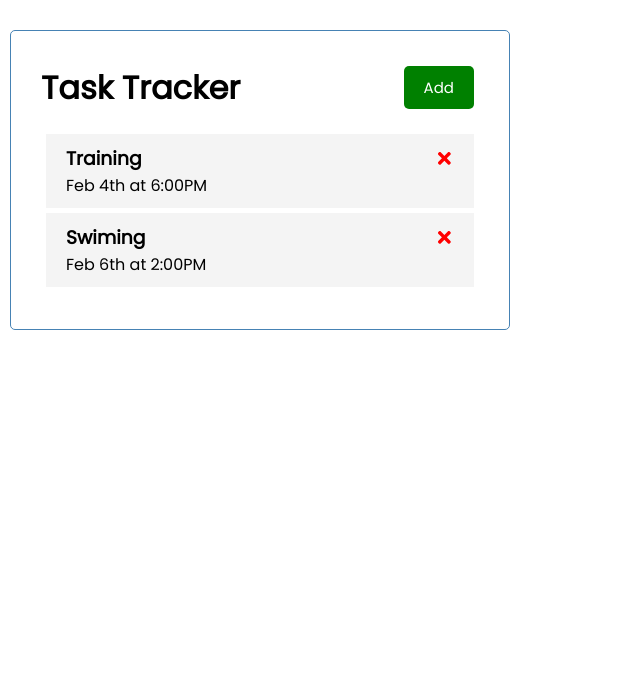
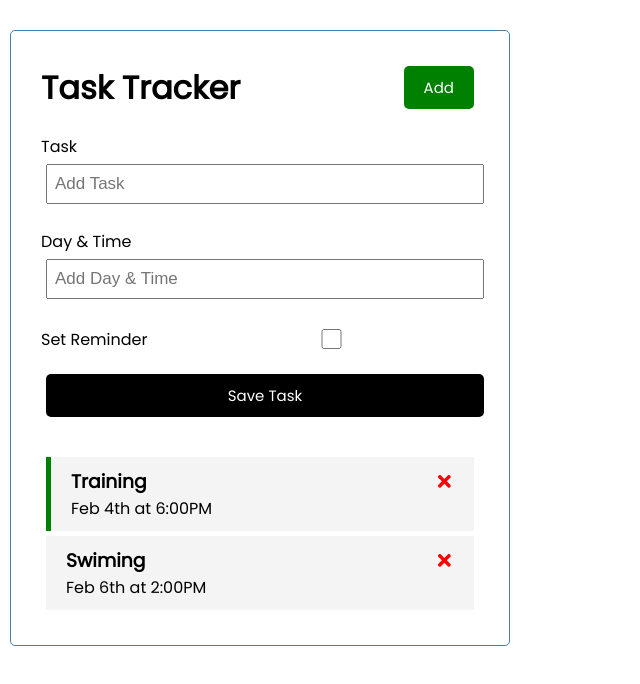
Before and after one commit to rami4625/react_task_tracker, a React (Create React App) app: page / in a window 1280 px wide. Shown: the top 684 px of the page, without its empty margins (0-640 px from the left). Built offline with nearby package versions, Linux system fonts and the light colour scheme.

Commit message:
New Update

```diff
--- a/src/App.js
+++ b/src/App.js
@@ -1,6 +1,7 @@
 import { useState } from 'react';
 import Header from './components/Header';
 import Tasks from './components/Tasks';
+import AddTask from './components/AddTask';
 
 function App() {
   const [tasksState, setTasks] = useState([
@@ -16,18 +17,34 @@
       day: 'Feb 6th at 2:00PM',
       reminder: false,
     },
-  ])
+  ]);
 
   // Delete Task
   const deleteTask = (id) => {
     setTasks(tasksState.filter(item => item.id !== id));
   }
 
+  // Toggle Reminder
+  const toggleReminder = (id) => {
+    setTasks(tasksState.map(item =>
+      item.id === id ?
+      {...item, reminder: !item.reminder} :
+      item
+    ));
+  }
+
   return (
     <div className="container">
       <Header title='Task Tracker' />
+
+      <AddTask />
+
       {tasksState.length > 0 ?
-      <Tasks tasks={tasksState} onDelete={deleteTask} /> :
+      <Tasks
+        tasks={tasksState}
+        onDelete={deleteTask}
+        onToggle={toggleReminder}
+      /> :
       'There is No Tasks'}
     </div>
   );
--- /dev/null
+++ b/src/components/AddTask.js
@@ -0,0 +1,30 @@
+import { useState } from 'react';
+
+const AddTask = () => {
+  const [name, setName] = useState('');
+  const [day, setDay] = useState('');
+  const [reminder, setReminder] = useState(false);
+
+  return (
+    <form className="add-form">
+      <div className="form-control">
+        <label>Task</label>
+        <input type="text" placeholder="Add Task"/>
+      </div>
+
+      <div className="form-control">
+        <label>Day & Time</label>
+        <input type="text" placeholder="Add Day & Time"/>
+      </div>
+
+      <div className="form-control form-control-check">
+        <label>Set Reminder</label>
+        <input type="checkbox"/>
+      </div>
+
+      <input type="submit" value="Save Task" className="btn btn-block"/>
+    </form>
+  )
+}
+
+export default AddTask
--- a/src/components/Task.js
+++ b/src/components/Task.js
@@ -1,8 +1,9 @@
 import { FaTimes } from 'react-icons/fa';
 
-const Task = ({ task, onDelete }) => {
+const Task = ({ task, onDelete, onToggle }) => {
   return (
-    <div className="task">
+    <div className={`task ${task.reminder ? 'reminder' : ''}`}
+    onDoubleClick={() => onToggle(task.id)}>
       <h3>
         {task.name}
         <FaTimes style={{color: 'red'}} onClick={() => onDelete(task.id)}/>
--- a/src/components/Tasks.js
+++ b/src/components/Tasks.js
@@ -1,6 +1,6 @@
 import Task from './Task';
 
-const Tasks = ({ tasks, onDelete }) => {
+const Tasks = ({ tasks, onDelete, onToggle }) => {
   return (
     <>
       {tasks.map(item =>
@@ -8,6 +8,7 @@
           key={item.id}
           task={item}
           onDelete={onDelete}
+          onToggle={onToggle}
         />
       )}
     </>
```
Also changed, not shown: 1 other file (tests, documents, lock files or other folders).
